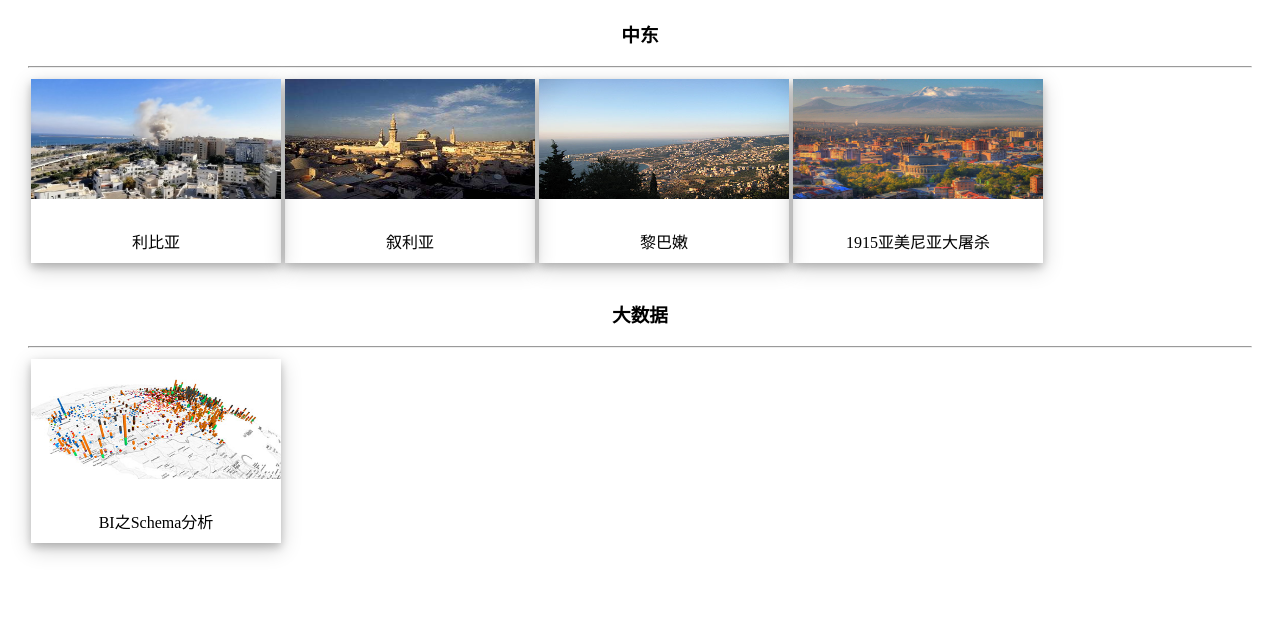
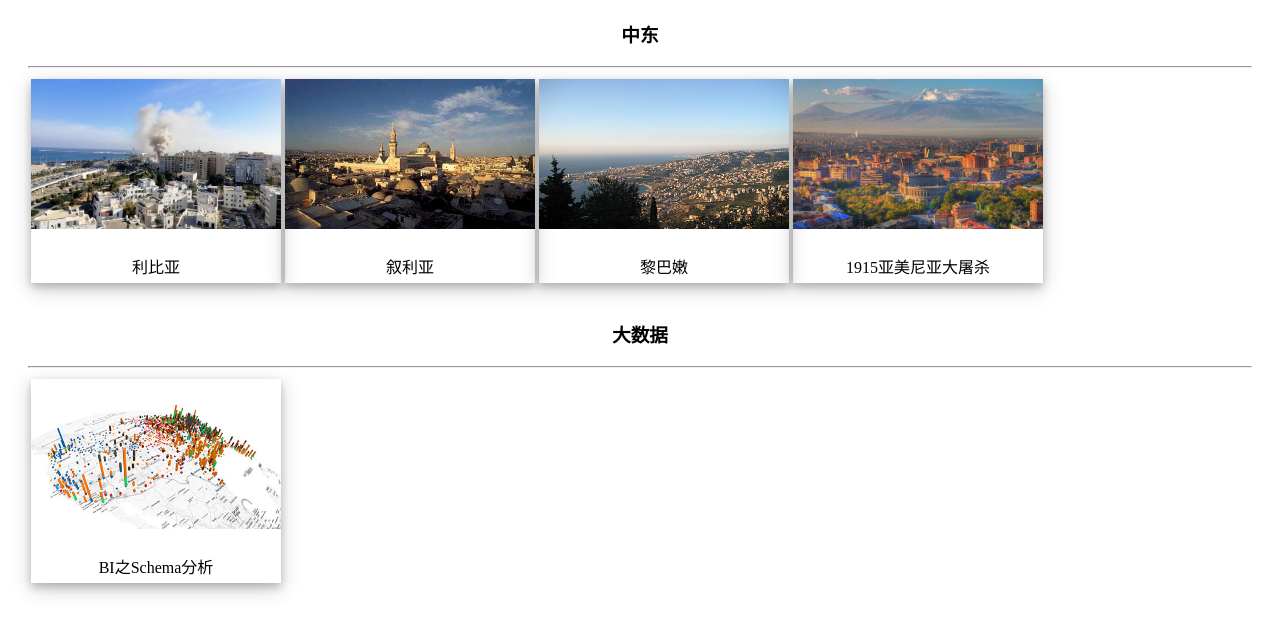
Before and after one commit to haqween/haqween.github.io, a Jekyll site: the page built from index.md, in a window 1280 px wide. Shown: the top 635 px of the page. Built offline with Jekyll 4.4.1, drawn with Linux system fonts in a browser that asks for light colours; our own code applies the rules of GitHub Pages for plain Markdown files.

Commit message:
layout edit

```diff
--- a/index.md
+++ b/index.md
@@ -7,7 +7,7 @@
             text-align: center;
         }
         p.container{
-            padding: 10px;
+            padding: 5px;
         }
     </style>
     {% for category in site.categories %}
@@ -18,7 +18,7 @@
         {% for post in category[1] %}
             <td>
             <div class="card" onclick="window.open('{{ post.url }}')">
-                <img src="{{post.img}}" width="100%" height="120"/>
+                <img src="{{post.img}}" width="100%" height="150"/>
                 <p class="container">{{ post.title }}</p>
             </div>
             </td>
```
